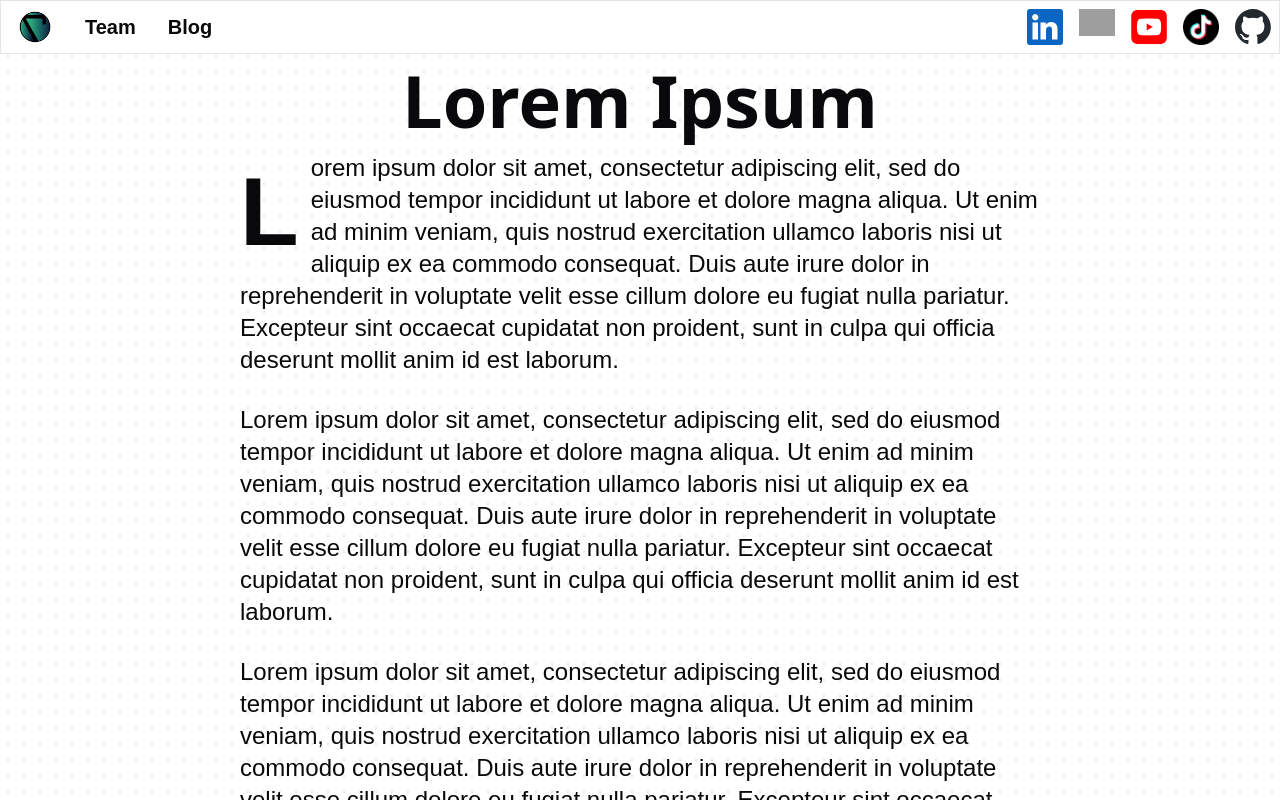
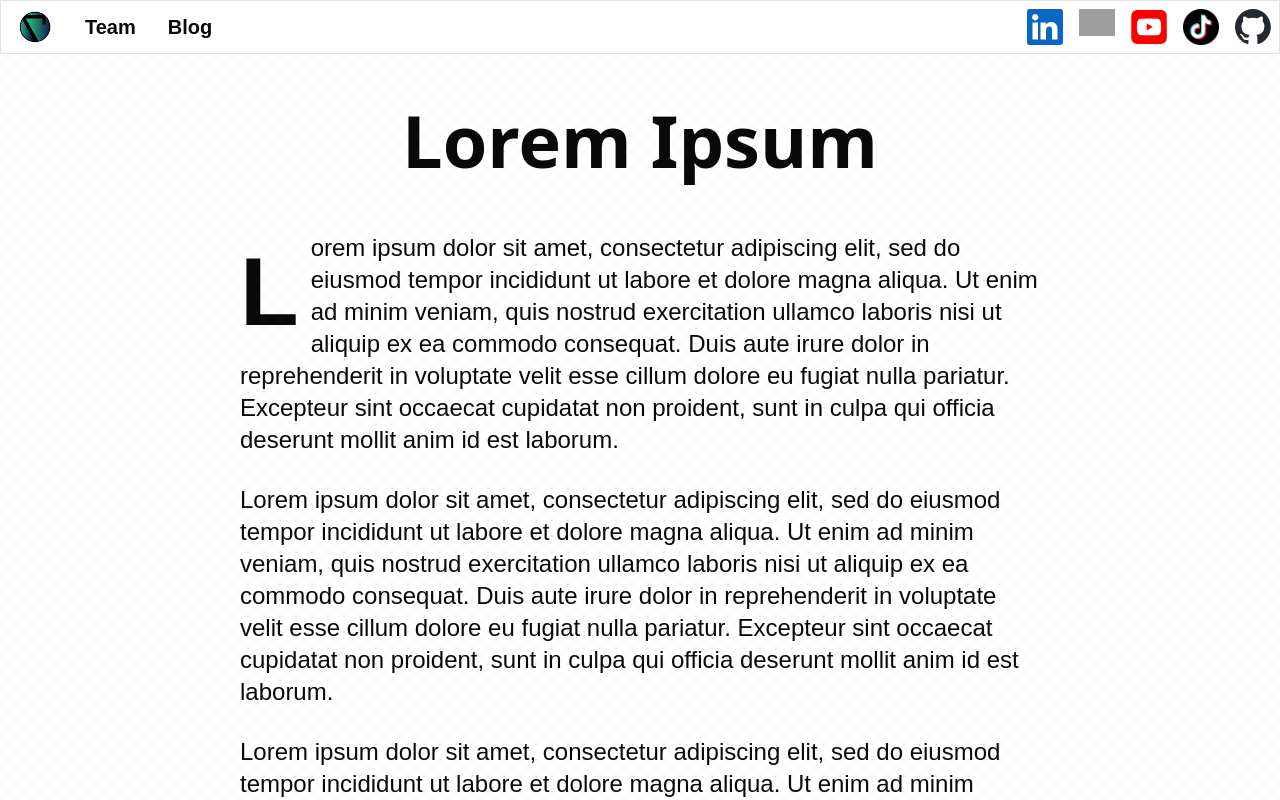
Before and after one commit to yeditepesevenracing/7racing-web, a Next.js app: page /blogpost/0 in a window 1280 px wide. Shown: the top 800 px of the page. Built offline with nearby package versions, Linux system fonts and the light colour scheme; grey boxes are pictures that could not be loaded.

Commit message:
Fixed title margin.

```diff
--- a/src/app/blog/page.tsx
+++ b/src/app/blog/page.tsx
@@ -32,7 +32,7 @@ const previews: BlogPreview[] = [
 const Blog = () => {
   return (
     <>
-      <Title text="What we are up to" />
+      <Title text="What we are up to" className="m-10" />
       <div className="[&:hover>div]:opacity-50">
         {previews.map((p, index) => {
           return (
--- a/src/app/blogpost/[id]/page.tsx
+++ b/src/app/blogpost/[id]/page.tsx
@@ -12,7 +12,7 @@ const BlogPost = async ({ params }: { params: Promise<{ id: number }> }) => {
     <div className="flex flex-col items-center">
       <div className="absolute inset-0 -z-10 h-full w-full bg-white bg-[radial-gradient(#e5e7eb_1px,transparent_1px)] [background-size:16px_16px]"></div>
       <div>
-        <Title text="Lorem Ipsum" className="items-center" />
+        <Title text="Lorem Ipsum" className="m-10 items-center" />
       </div>
       <Paragraph first>{dummy}</Paragraph>
       <Paragraph>{dummy}</Paragraph>
--- a/src/app/team/page.tsx
+++ b/src/app/team/page.tsx
@@ -85,7 +85,7 @@ const members: Member[] = [
 const Team = () => {
   return (
     <>
-      <Title text="Our Members" />
+      <Title text="Our Members" className="m-10" />
       <div className="m-10 grid grid-cols-2 gap-4">
         {members.map(({ fullname, major, role, description }, index) => {
           return (
```
